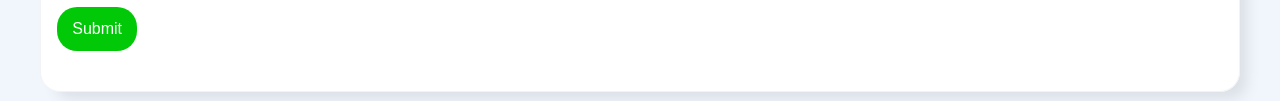
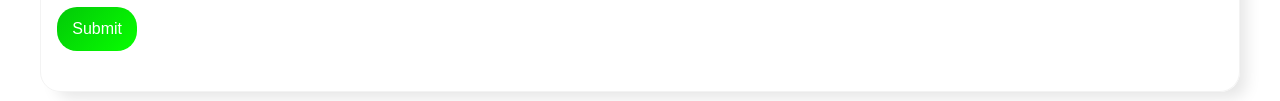
Before and after one commit to SolaJr/T-Sentiment, a plain HTML site: page index.html in a window 1280 px wide. Shown: the part 414-515 px from the top of the page. Drawn offline with nearby package versions, Linux system fonts and the light colour scheme; a script that the page names is missing.

Commit message:
Add files via upload

```diff
--- a/css/google-sps.webflow.css
+++ b/css/google-sps.webflow.css
@@ -1644,6 +1644,7 @@ label {
 .submit-button {
   border-radius: 20px;
   background-color: #02c908;
+  background-image: linear-gradient(135deg, #02c908, #08ff00);
 }
 
 .center-class {
@@ -1659,6 +1660,7 @@ label {
 }
 
 .body {
+  background-color: transparent;
   background-image: url('../images/google-2-1.jpg');
   background-position: 0px 0px;
   background-size: contain;
```
Also changed, not shown: index.html (+1 -1 lines).
